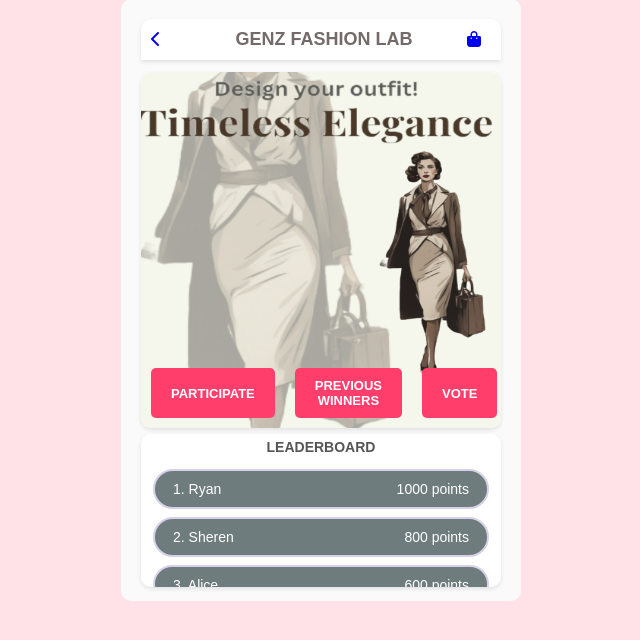
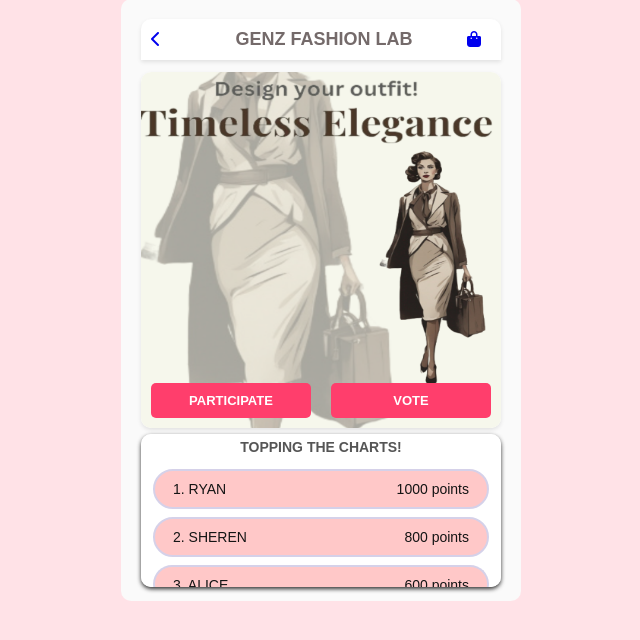
Before and after one commit to vansheeekaaa/FashionLab, a Django app: page /lab/ in a window 1280 px wide. Shown: the part 126-766 px from the top of the page, without its empty margins (319-959 px from the left). Run offline with Django 5.2, Linux system fonts and the light colour scheme.

Commit message:
Improved voting and lab pages

```diff
--- a/static/css/lab.css
+++ b/static/css/lab.css
@@ -183,7 +183,7 @@ body {
 
 .leaderboard {
     margin-top: 6px;
-    box-shadow: 0 2px 4px rgba(0, 0, 0, 0.1);
+    box-shadow: 0 2px 4px rgba(39, 39, 39, 0.966);
     padding: 12px;
     background-color: #fff;
     border-radius: 10px;
@@ -213,9 +213,9 @@ body {
     align-items: center;
     border-radius: 20px;
     padding: 10px 18px;
-    background-color: #6e7c7e;
+    background-color: #ffc8c8;
     border: 2px solid #d5d1e9;
-    color: #ffffff !important; /* Force white text */
+    color: #141414 !important; /* Force white text */
 }
 
 .leaderboard ul li:last-child {
@@ -247,9 +247,6 @@ body {
 }
 
 
-
-
-
 .participate-btn, .see-designs-btn, .vote-btn {
     background-color: #ff3e6c;
     color: #fff;
@@ -270,6 +267,29 @@ body {
     align-items: center;
 }
 
+.see-designs-btn {
+    display: block;
+    margin: 0 auto; /* This centers the button horizontally */
+    margin-top: 10px; /* Adjust top margin as needed */
+}
+
+.hidden {
+    display: none;
+}
+
+#added-to-closet {
+    display: none;
+    position: fixed;
+    top: 20px;
+    left: 50%;
+    transform: translateX(-50%);
+    background-color: #4caf50;
+    color: #fff;
+    padding: 10px;
+    border-radius: 5px;
+    box-shadow: 0 2px 4px rgba(0, 0, 0, 0.2);
+}
+
 .participate-btn:hover, .see-designs-btn:hover, .vote-btn:hover {
     background-color: #dc1b5d; /* Darker shade of the primary color on hover */
 }
--- a/templates/index.html
+++ b/templates/index.html
@@ -15,7 +15,7 @@
 <body>
     <nav class="navbar">
         <div class="navbar-logo">
-            <img src="{% static 'images/New-Myntra-Logo.png' %}" alt="Logo">
+            <img src="{% static 'Images/New-Myntra-Logo.png' %}" alt="Logo">
         </div>
         <div class="navbar-links">
             <a href="#">MEN</a>
--- a/templates/lab.html
+++ b/templates/lab.html
@@ -62,17 +62,17 @@
                 </div>
                 <div class="button-container">
                     <a href="{% url 'create' %}" class="participate-btn">Participate</a>
-                    <a href="{% url 'win' %}" class="see-designs-btn">Previous Winners</a>
                     <a href="{% url 'vote_view' %}" class="vote-btn">Vote</a>
                 </div>
             </div>
             <div class="leaderboard">
-                <h3>leaderboard</h3>
+                <h3>Topping the Charts!</h3>
                 <ul>
-                    <li><span class="name">1. Ryan</span> <span class="points">1000 points</span></li>
-                    <li><span class="name">2. Sheren</span> <span class="points">800 points</span></li>
-                    <li><span class="name">3. Alice</span> <span class="points">600 points</span></li>
+                    <li><span class="name">1. RYAN</span> <span class="points">1000 points</span></li>
+                    <li><span class="name">2. SHEREN</span> <span class="points">800 points</span></li>
+                    <li><span class="name">3. ALICE</span> <span class="points">600 points</span></li>
                 </ul>
+                <a href="{% url 'win' %}" class="see-designs-btn">Previous Trendsetters</a>
             </div>
         </div>
     </div>
--- a/templates/vote.html
+++ b/templates/vote.html
@@ -52,7 +52,7 @@
     <div class="mobile-screen">
         <div class="screen-content">
             <div class="head-space">
-                <a href="{% url 'index' %}"><i class="fas fa-chevron-left"></i></a>
+                <a href="{% url 'lab' %}"><i class="fas fa-chevron-left"></i></a>
                 <h2>VOTES</h2>
                 <a href="{% url 'my_closet' %}"><i class="fa-solid fa-bag-shopping"></i></a>
             </div>
@@ -68,6 +68,7 @@
                         <button class="closet-btn">
                             <i class="fa-solid fa-hanger"></i> ADD TO CLOSET
                         </button>
+                        <div class="closet-message" style="display:none;">Added to Closet!</div>
                     </div>
                 </div>
                 {% endfor %}
```
Also changed, not shown: static/css/vote.css (+21 -1 lines), static/js/vote.js (+14 -0 lines), db.sqlite3.
